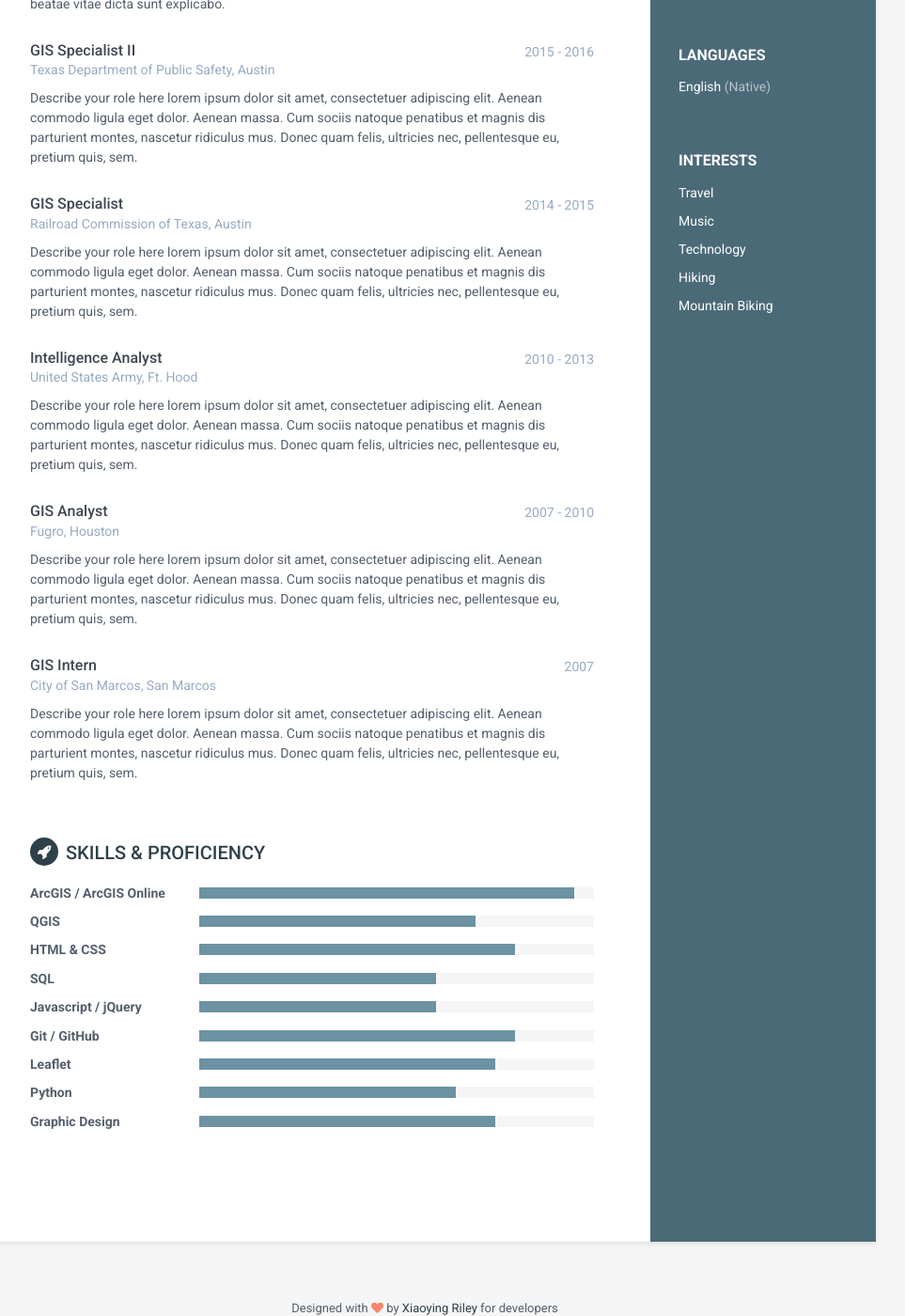
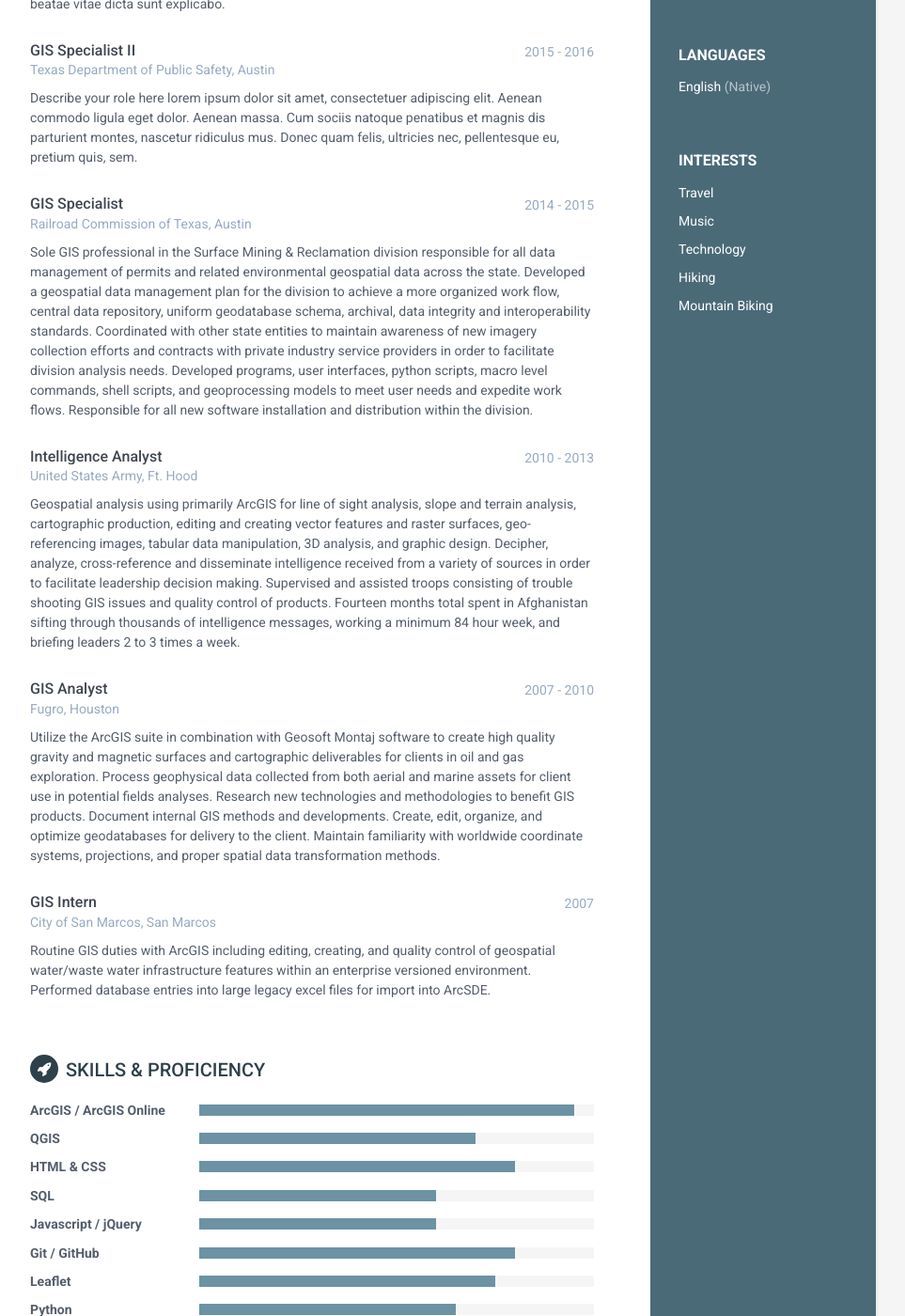
Before and after one commit to jwhaney/resume, a Jekyll site: the page built from index.html, in a window 1280 px wide and 1400 px high, scrolled down 610 px. Shown: the whole window at 94% size, without its empty margins (188-1151 px from the left). Built offline with Jekyll 4.4.1, drawn with Linux system fonts in a browser that asks for light colours; some of the changed text lies outside the part shown.

Commit message:
updates to experience

```diff
--- a/_includes/career-profile.html
+++ b/_includes/career-profile.html
@@ -3,10 +3,10 @@
 <div class="summary">
     <p>Geographic Information Systems/Science professional with over ten years of experience working for both the federal
     &amp; state government, as well as the private sector. Strong interest to apply the latest web development and programming
-    methods to build simple and useful tools, as well as interactive geospatial views, for users. Geniune interest and desire to stay abreast of the
-    ever-evolving and progressing technical fields of GIS &amp; web development in order to deliver the most efficient processes
-    and best user interaction for the organization. Strong communication skills with a focus on excellent documentation
-    and ability to work in collaborative team environments.
+    methods to build simple and useful tools, as well as interactive geospatial views, for users. Geniune interest and desire to
+    stay abreast of the ever-evolving and progressing technical fields of GIS &amp; web development in order to deliver the most
+    efficient processes and best user interaction for the organization. Strong communication skills with a focus on excellent
+    documentation and the ability to work in collaborative team environments.
     </p>
 </div><!--//summary-->
 </section><!--//section-->
--- a/_includes/experience.html
+++ b/_includes/experience.html
@@ -38,7 +38,9 @@
                         <div class="company">Railroad Commission of Texas, Austin</div>
                     </div><!--//meta-->
                     <div class="details">
-                        <p>Describe your role here lorem ipsum dolor sit amet, consectetuer adipiscing elit. Aenean commodo ligula eget dolor. Aenean massa. Cum sociis natoque penatibus et magnis dis parturient montes, nascetur ridiculus mus. Donec quam felis, ultricies nec, pellentesque eu, pretium quis, sem.</p>
+                        <p>Sole GIS professional in the Surface Mining &amp; Reclamation division responsible for all data management of permits and related environmental geospatial data across the state. Developed a geospatial data management plan for the division to achieve a more organized work flow, central
+                          data repository, uniform geodatabase schema, archival, data integrity and interoperability standards. Coordinated with other state entities to maintain awareness of new imagery collection efforts and contracts with private industry service providers in order to facilitate division analysis needs.
+                          Developed programs, user interfaces, python scripts, macro level commands, shell scripts, and geoprocessing models to meet user needs and expedite work flows. Responsible for all new software installation and distribution within the division.</p>
                     </div><!--//details-->
                 </div><!--//item-->
 
@@ -51,7 +53,9 @@
                         <div class="company">United States Army, Ft. Hood</div>
                     </div><!--//meta-->
                     <div class="details">
-                        <p>Describe your role here lorem ipsum dolor sit amet, consectetuer adipiscing elit. Aenean commodo ligula eget dolor. Aenean massa. Cum sociis natoque penatibus et magnis dis parturient montes, nascetur ridiculus mus. Donec quam felis, ultricies nec, pellentesque eu, pretium quis, sem.</p>
+                        <p>Geospatial analysis using primarily ArcGIS for line of sight analysis, slope and terrain analysis, cartographic production, editing and creating vector features and raster surfaces, geo-referencing images, tabular data manipulation, 3D analysis, and graphic design. Decipher, analyze,
+                          cross-reference and disseminate intelligence received from a variety of sources in order to facilitate leadership decision making. Supervised and assisted troops consisting of trouble shooting GIS issues and quality control of products. Fourteen months total spent in Afghanistan
+                          sifting through thousands of intelligence messages, working a minimum 84 hour week, and briefing leaders 2 to 3 times a week.</p>
                     </div><!--//details-->
                 </div><!--//item-->
 
@@ -64,7 +68,9 @@
                         <div class="company">Fugro, Houston</div>
                     </div><!--//meta-->
                     <div class="details">
-                        <p>Describe your role here lorem ipsum dolor sit amet, consectetuer adipiscing elit. Aenean commodo ligula eget dolor. Aenean massa. Cum sociis natoque penatibus et magnis dis parturient montes, nascetur ridiculus mus. Donec quam felis, ultricies nec, pellentesque eu, pretium quis, sem.</p>
+                        <p>Utilize the ArcGIS suite in combination with Geosoft Montaj software to create high quality gravity and magnetic surfaces and cartographic deliverables for clients in oil and gas exploration. Process geophysical data collected from both aerial and marine assets for client use in potential
+                          fields analyses. Research new technologies and methodologies to benefit GIS products. Document internal GIS methods and developments. Create, edit, organize, and optimize geodatabases for delivery to the client. Maintain familiarity with worldwide coordinate systems, projections, and proper
+                          spatial data transformation methods.</p>
                     </div><!--//details-->
                 </div><!--//item-->
 
@@ -77,7 +83,7 @@
                         <div class="company">City of San Marcos, San Marcos</div>
                     </div><!--//meta-->
                     <div class="details">
-                        <p>Describe your role here lorem ipsum dolor sit amet, consectetuer adipiscing elit. Aenean commodo ligula eget dolor. Aenean massa. Cum sociis natoque penatibus et magnis dis parturient montes, nascetur ridiculus mus. Donec quam felis, ultricies nec, pellentesque eu, pretium quis, sem.</p>
+                        <p>Routine GIS duties with ArcGIS including editing, creating, and quality control of geospatial water/waste water infrastructure features within an enterprise versioned environment. Performed database entries into large legacy excel files for import into ArcSDE.</p>
                     </div><!--//details-->
                 </div><!--//item-->
 
```
Also changed, not shown: Gemfile.lock.
